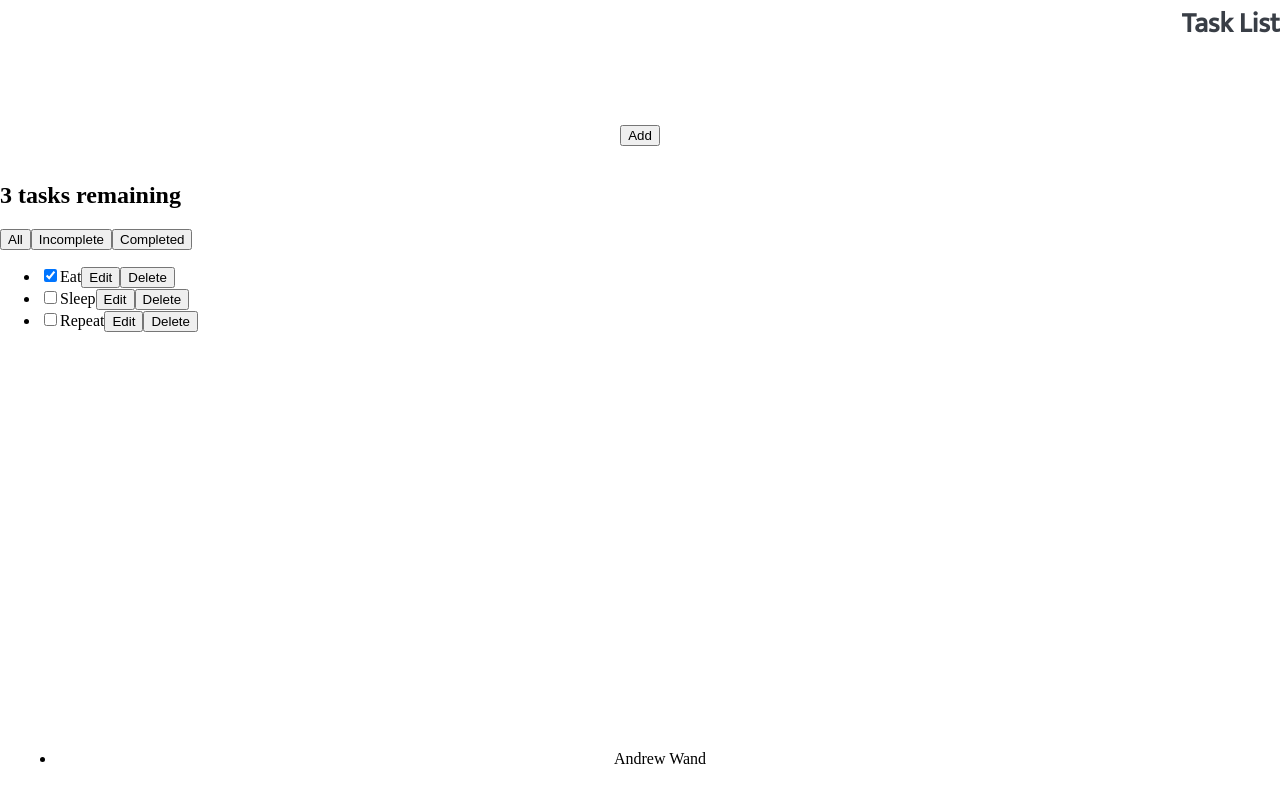
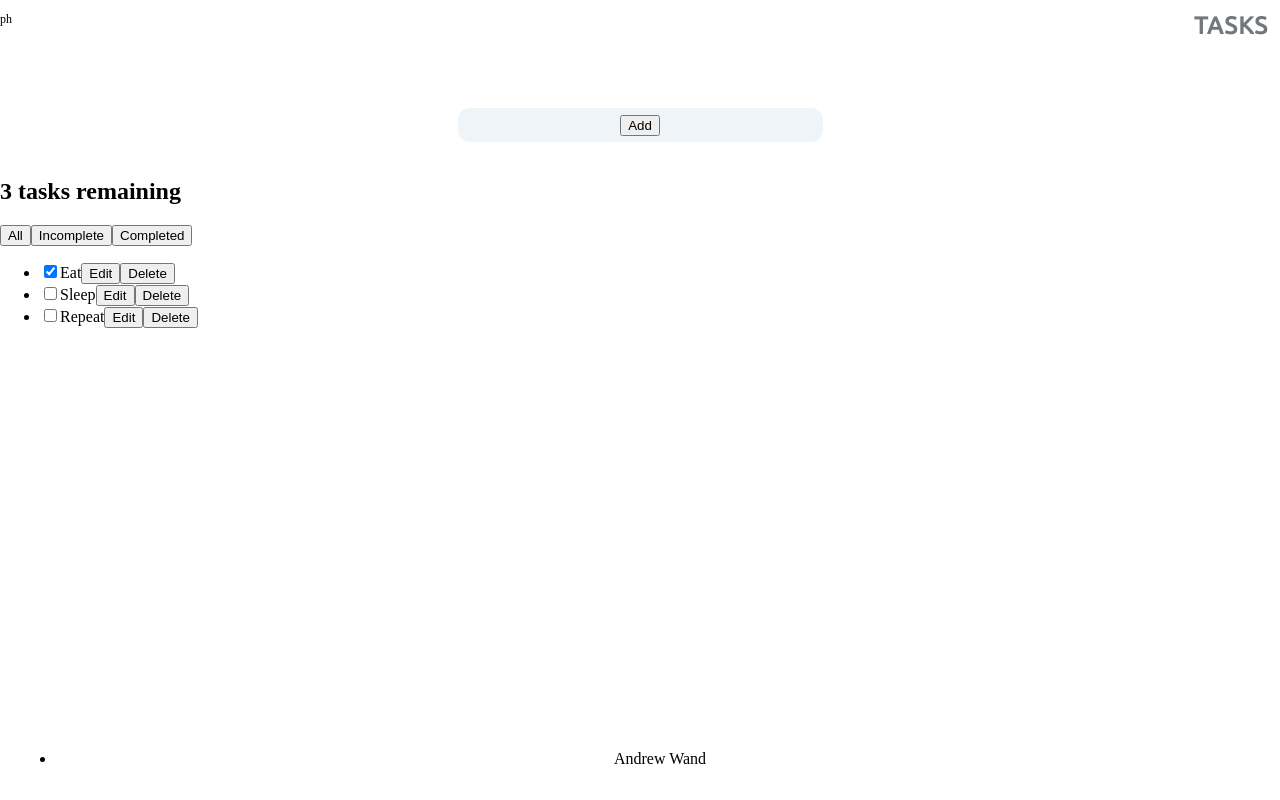
Before and after one commit to Andrew-Wand/todolist-react, a React (Create React App) app: page / in a window 1280 px wide. Built offline with nearby package versions, Linux system fonts and the light colour scheme.

Commit message:
more header css

```diff
--- a/src/Components/Header.jsx
+++ b/src/Components/Header.jsx
@@ -8,8 +8,11 @@ function Header() {
 
 return (
     <div className="header-container">
+
+       <p>ph</p>
+
         <h1 className="header-text">
-            Task List
+            TASKS
         </h1>
 
     </div>
--- a/src/index.css
+++ b/src/index.css
@@ -1,4 +1,4 @@
-@import url('https://fonts.googleapis.com/css2?family=Mukta&display=swap');
+@import url('https://fonts.googleapis.com/css2?family=Ubuntu&display=swap');
 
 * {
   box-sizing: border-box;
@@ -16,18 +16,22 @@ body {
 
 /* Header */
 .header-container {
-  font-size: 14px;
+  font-size: 12px;
   margin-bottom: 2em;
-
   top: 0;
   text-align: right;
+  display: flex;
+  justify-content: space-between;
 
 }
 
 .header-text {
-  font-family: 'Mukta', sans-serif;
-  color: #393E46;
+  font-family: 'Ubuntu', sans-serif;
+  color: #73777B;
   margin-top: 0;
+  letter-spacing: 1px;
+  padding: .5em;
+
 }
 
 
@@ -39,14 +43,19 @@ body {
   justify-content: center;
   padding: 1em;
 
-  flex-direction: column;
 }
 
 .task-input {
   font-size: 28px;
-  border-radius: 3px;
+  border-radius: 12px;
   outline: none;
   border: none;
+  background-color: #eef4f7;
+  position: relative;
+}
+
+.add-btn {
+  position: absolute;
 }
 
 
```
